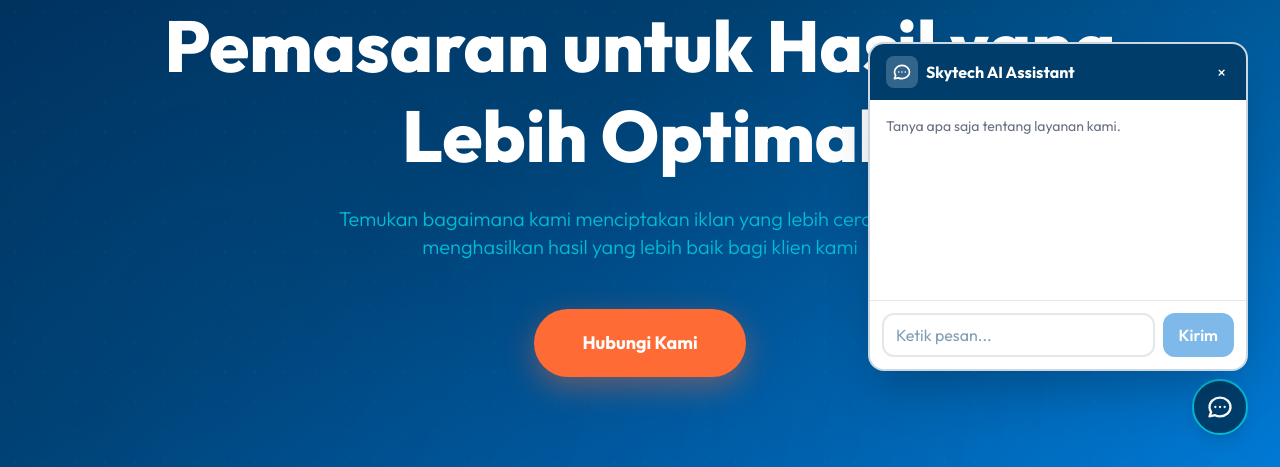
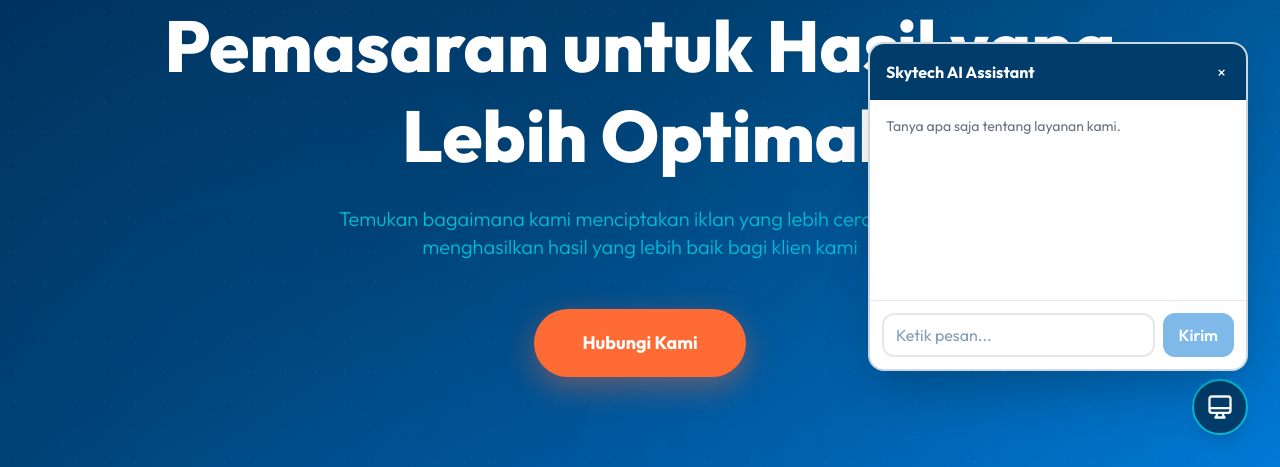
Before and after one commit to aliftanoto/Skytech, a React (Vite) app: page / in a window 1280 px wide. Both pictures are taken after a click on the button "Open AI assistant". Shown: the part 333-800 px from the top of the page. Built offline with nearby package versions, Linux system fonts and the light colour scheme.

Commit message:
Merge chatbot into main

```diff
--- a/src/App.jsx
+++ b/src/App.jsx
@@ -336,7 +336,7 @@
             </div>
             <div className="md:hidden relative">
               <button type="button" onClick={() => setNavOpen((o) => !o)} className="p-2 text-white rounded-lg hover:bg-white/10" aria-label="Menu">
-                <png className="w-6 h-6" fill="none" stroke="currentColor" viewBox="0 0 24 24">{navOpen ? <path strokeLinecap="round" strokeLinejoin="round" strokeWidth={2} d="M6 18L18 6M6 6l12 12" /> : <path strokeLinecap="round" strokeLinejoin="round" strokeWidth={2} d="M4 6h16M4 12h16M4 18h16" />}</png>
+                <svg className="w-6 h-6" fill="none" stroke="currentColor" viewBox="0 0 24 24">{navOpen ? <path strokeLinecap="round" strokeLinejoin="round" strokeWidth={2} d="M6 18L18 6M6 6l12 12" /> : <path strokeLinecap="round" strokeLinejoin="round" strokeWidth={2} d="M4 6h16M4 12h16M4 18h16" />}</svg>
               </button>
               {navOpen && (
                 <div className="absolute right-0 top-full mt-1 py-2 w-48 bg-[#002447] border border-white/10 rounded-lg shadow-xl">
@@ -626,21 +626,14 @@
 
       {/* Floating AI Chatbot button */}
       <button type="button" onClick={() => setChatOpen((o) => !o)} className="fixed w-14 h-14 bottom-8 right-8 bg-[#003d6b] text-white rounded-full flex items-center justify-center shadow-lg hover:scale-110 hover:shadow-xl transition-all z-[1000] border-2 border-[#00bcd4]" aria-label="Open AI assistant">
-        <svg className="w-7 h-7" fill="none" stroke="currentColor" viewBox="0 0 24 24" aria-hidden>
-          <path strokeLinecap="round" strokeLinejoin="round" strokeWidth={2} d="M8 12h.01M12 12h.01M16 12h.01M21 12c0 4.418-4.03 8-9 8a9.863 9.863 0 01-4.255-.949L3 20l1.395-3.72C3.512 15.042 3 13.574 3 12c0-4.418 4.03-8 9-8s9 3.582 9 8z" />
-        </svg>
+        <svg className="w-7 h-7" fill="none" stroke="currentColor" viewBox="0 0 24 24"><path strokeLinecap="round" strokeLinejoin="round" strokeWidth={2} d="M9.75 17L9 20l-1 1h8l-1-1-.75-3M3 13h18M5 17h14a2 2 0 002-2V5a2 2 0 00-2-2H5a2 2 0 00-2 2v10a2 2 0 002 2z" /></svg>
       </button>
 
       {/* Chatbot panel */}
       {chatOpen && (
         <div className="fixed bottom-24 right-8 z-[1001] w-[380px] max-w-[calc(100vw-2rem)] max-h-[520px] flex flex-col rounded-2xl shadow-2xl bg-white border-2 border-[#003d6b]/20 overflow-hidden">
           <div className="flex items-center justify-between px-4 py-3 bg-[#003d6b] text-white">
-            <div className="flex items-center gap-2">
-              <span className="flex items-center justify-center w-8 h-8 rounded-lg bg-white/20 shrink-0">
-                <svg className="w-5 h-5" fill="none" stroke="currentColor" viewBox="0 0 24 24"><path strokeLinecap="round" strokeLinejoin="round" strokeWidth={2} d="M8 12h.01M12 12h.01M16 12h.01M21 12c0 4.418-4.03 8-9 8a9.863 9.863 0 01-4.255-.949L3 20l1.395-3.72C3.512 15.042 3 13.574 3 12c0-4.418 4.03-8 9-8s9 3.582 9 8z" /></svg>
-              </span>
-              <span className="font-bold">Skytech AI Assistant</span>
-            </div>
+            <span className="font-bold">Skytech AI Assistant</span>
             <button type="button" onClick={() => setChatOpen(false)} className="p-1 rounded hover:bg-white/20" aria-label="Close">×</button>
           </div>
           <div className="flex-1 overflow-y-auto p-4 space-y-3 min-h-[200px]">
```
